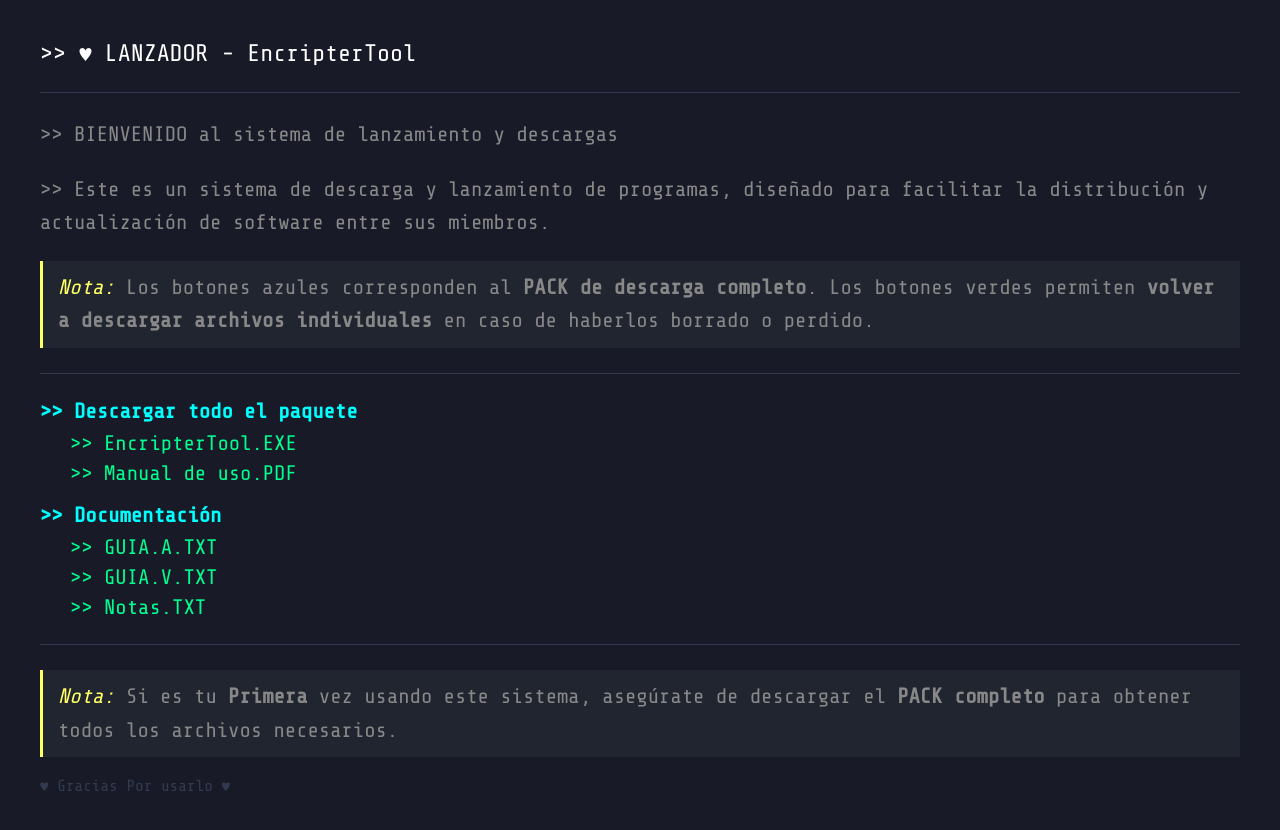
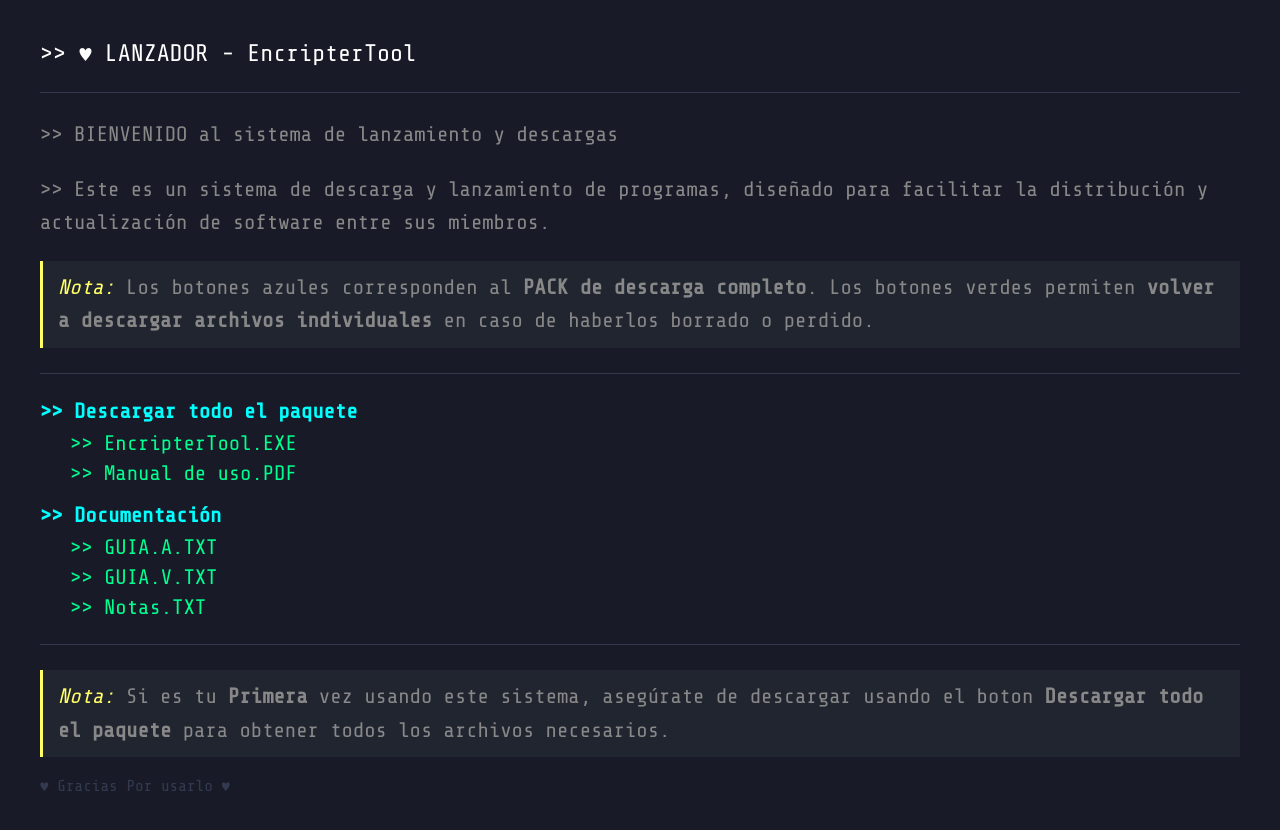
Before and after one commit to M4rce129/Encriptador, a plain HTML site: page Launcher.A1.2.html in a window 1280 px wide. Drawn offline with nearby package versions, Linux system fonts and the light colour scheme.

Commit message:
A1.2 //Final -Ultimos ajustes-

```diff
--- a/Launcher.A1.2.html
+++ b/Launcher.A1.2.html
@@ -4,8 +4,6 @@
     <title>Launcher A1.1</title>
     <link href="https://fonts.googleapis.com/css2?family=Share+Tech+Mono&display=swap" rel="stylesheet">
     <link rel="icon" href= "https://www.sigesa.com/wp-content/uploads/2019/02/corazonblanco.png" type="image/png">
-
-
     <style>
         body {
             background-color: #181b27;
@@ -124,7 +122,7 @@
 
     <p class="normal note">
     <span class="warning">
-        Nota:</span> Si es tu <strong>Primera</strong> vez usando este sistema, asegúrate de descargar el <strong>PACK completo</strong> para obtener todos los archivos necesarios.
+        Nota:</span> Si es tu <strong>Primera</strong> vez usando este sistema, asegúrate de descargar usando el boton <strong>Descargar todo el paquete</strong> para obtener todos los archivos necesarios.
     </p>
     <footer class="secret">
         ♥ Gracias Por usarlo ♥
```
